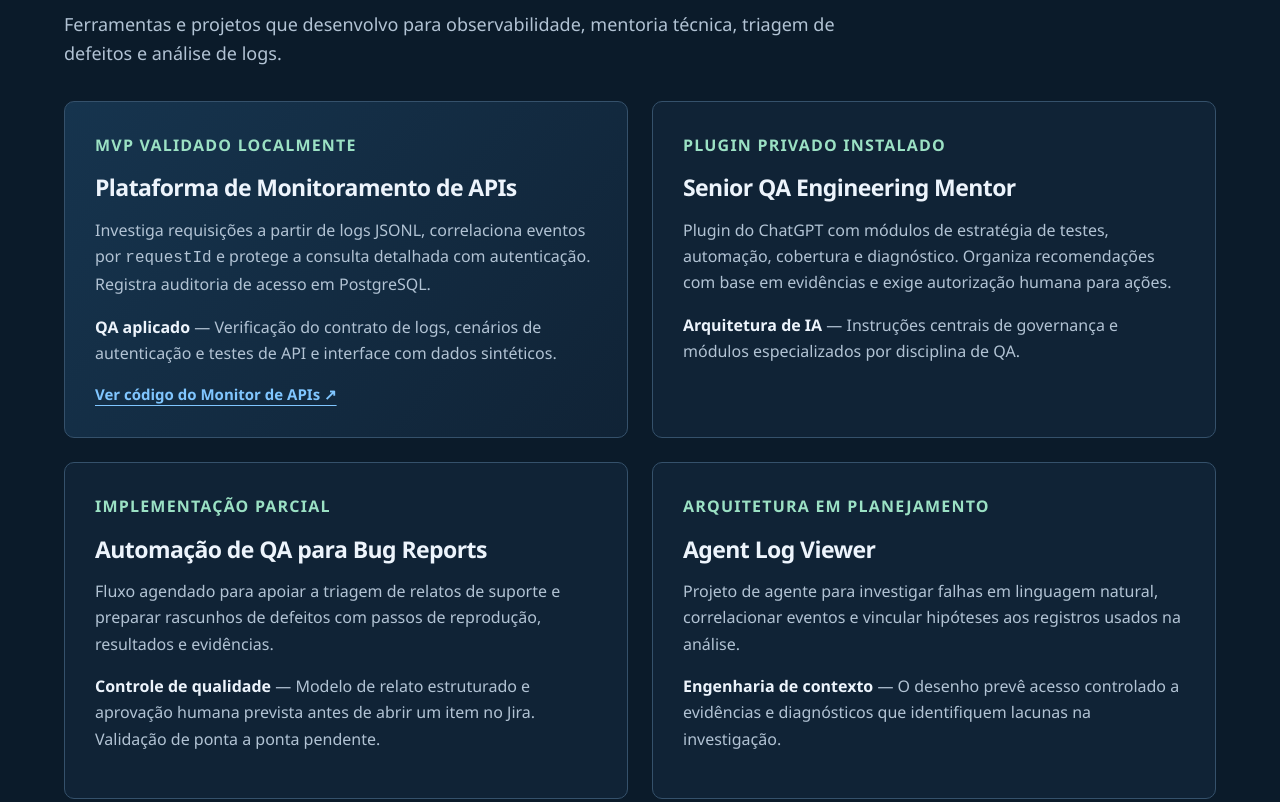
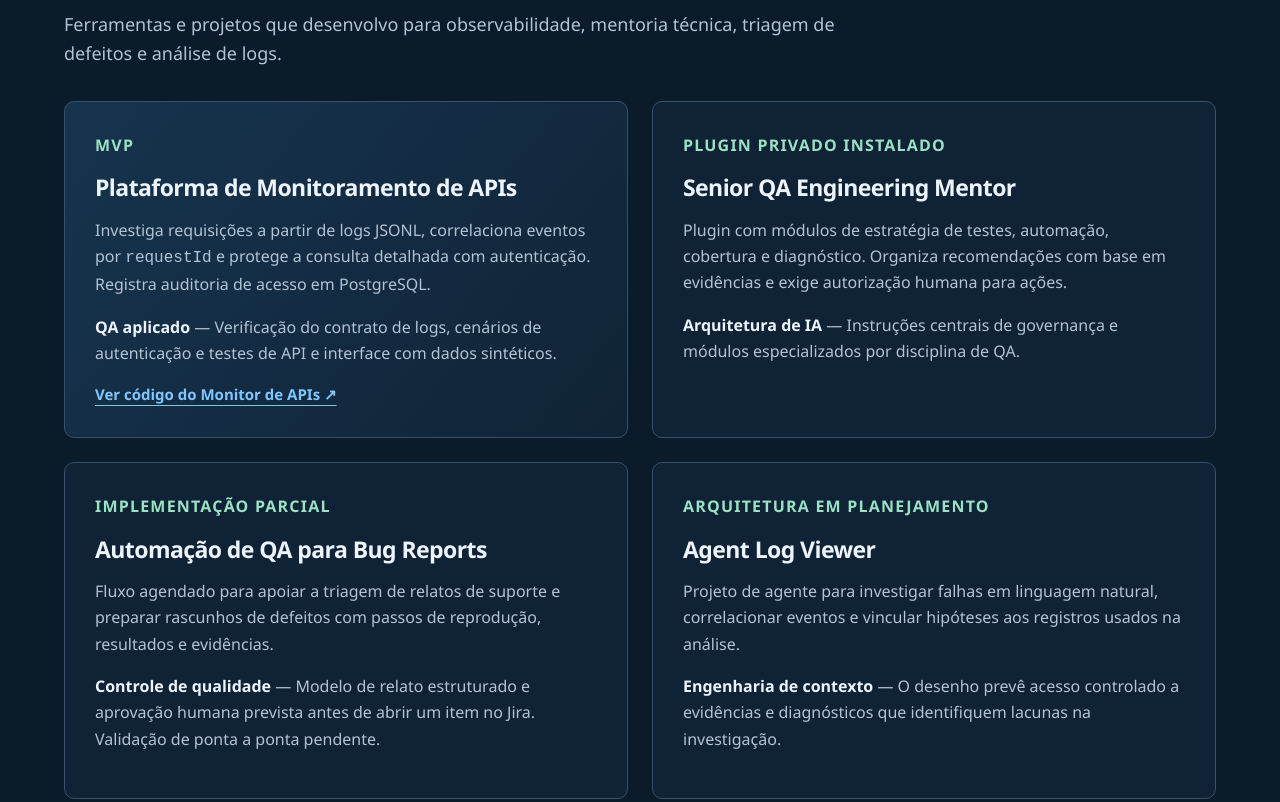
Before and after one commit to JoaquimcartaxoQA/JoaquimcartaxoQA.github.io, a plain HTML site: page index.html in a window 1280 px wide. Shown: the part 920-1722 px from the top of the page. Drawn offline with Linux system fonts and the light colour scheme.

Commit message:
docs: atualiza descrições de QA no portfólio

```diff
--- a/index.html
+++ b/index.html
@@ -48,7 +48,7 @@
     <p class="section-lead">Ferramentas e projetos que desenvolvo para observabilidade, mentoria técnica, triagem de defeitos e análise de logs.</p>
     <div class="projects-grid case-grid">
       <article class="project">
-        <p class="status">MVP validado localmente</p>
+        <p class="status">MVP</p>
         <h3>Plataforma de Monitoramento de APIs</h3>
         <p>Investiga requisições a partir de logs JSONL, correlaciona eventos por <code>requestId</code> e protege a consulta detalhada com autenticação. Registra auditoria de acesso em PostgreSQL.</p>
         <p><strong>QA aplicado</strong> — Verificação do contrato de logs, cenários de autenticação e testes de API e interface com dados sintéticos.</p>
@@ -57,7 +57,7 @@
       <article class="project">
         <p class="status">Plugin privado instalado</p>
         <h3>Senior QA Engineering Mentor</h3>
-        <p>Plugin do ChatGPT com módulos de estratégia de testes, automação, cobertura e diagnóstico. Organiza recomendações com base em evidências e exige autorização humana para ações.</p>
+        <p>Plugin com módulos de estratégia de testes, automação, cobertura e diagnóstico. Organiza recomendações com base em evidências e exige autorização humana para ações.</p>
         <p><strong>Arquitetura de IA</strong> — Instruções centrais de governança e módulos especializados por disciplina de QA.</p>
       </article>
       <article class="project">
@@ -124,7 +124,7 @@
 <article class="skill"><h3>APIs e integrações</h3><p>Java e REST Assured, Postman e Swagger. Verificação de respostas, erros, autenticação e integração entre camadas.</p></article>
 <article class="skill"><h3>Dados e sistemas corporativos</h3><p>SQL, MySQL e Oracle PL/SQL; experiência em SAP ERP e S/4HANA. PostgreSQL também presente nos laboratórios recentes.</p></article>
 <article class="skill"><h3>Entrega e diagnóstico</h3><p>Git, CI/CD, GitHub Actions e GitLab CI. Análise de logs, documentação de defeitos e evidências para apoiar decisões de entrega.</p></article>
-<article class="skill"><h3>Estudos e IA aplicada</h3><p>Prompts e documentação estruturada para apoiar análise e revisão de QA. Estudos em Selenium e evolução prática com testes de integração e arquitetura de aplicações.</p></article>
+<article class="skill"><h3>Estudos e IA aplicada</h3><p>Prompts e documentação estruturada para apoiar análise e revisão de QA. Estudos e aplicação pratica em projetos freelancer sobre arquitetura de IA com MCP, Agentes autônomos e multi agentes, RAG e Embadings, Devops com IA e Harnnes e evolução prática com testes de integração e arquitetura de aplicações.</p></article>
 </div></div></section>
 <section id="experiencia"><div class="wrap"><p class="eyebrow">Experiência profissional</p><h2>Mais de uma década construindo qualidade.</h2><div class="timeline">
 <article><div class="period">mar/2021 — jul/2026</div><div><h3>Kestraa</h3><p class="role">Senior Quality Assurance Engineer</p><p>Qualidade ponta a ponta em plataforma de comércio exterior (COMEX), incluindo funcionalidades e soluções do suporte. Estratégia, priorização, critérios de aceite e documentação de evidências para múltiplas squads.</p><p>Testes funcionais, integração, API, regressão e responsividade; automação com Playwright, Cypress e REST Assured. Validação SQL e atuação em ambientes SAP ERP e S/4HANA.</p></div></article>
```
